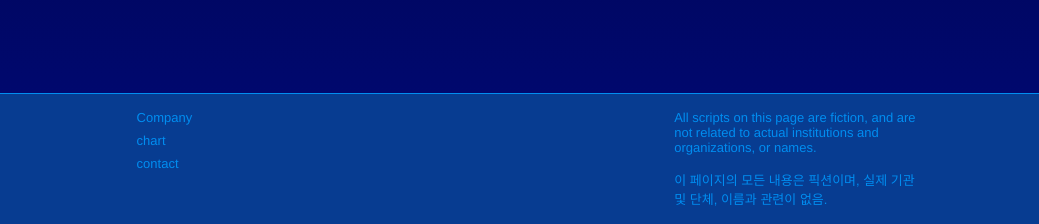
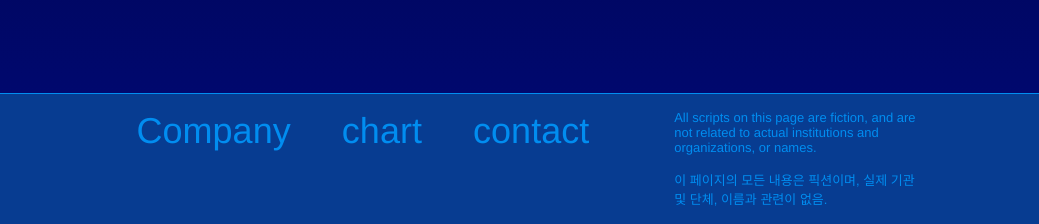
Before and after one commit to Sangmin-Jo/Webp.1-10Weeks, a plain HTML site: page pagecontact/index.html in a window 1280 px wide. Shown: the part 1080-1304 px from the top of the page, 241-1280 px from the left. Drawn offline with Linux system fonts and the light colour scheme.

Commit message:
Update index.html

```diff
--- a/pagecontact/index.html
+++ b/pagecontact/index.html
@@ -36,18 +36,17 @@
 	</main>
 
 	<footer>
-		<div class="layout flex red">
-			<div class="col4 grey">
+		<div class="layout flex">
+			<div class="col4">
 				<img src="./img/logo-footer.png" width="50%">
 			</div>
-			<div class="col4 grey">
-				<a href="../pagecompany/index.html"><h6 class="col12 t-blue left tight" style="margin-bottom: 8px;">Company</h6></a>
-				<a href="../pagechart/index.html"><h6 class="col12 t-blue left tight" style="margin-bottom: 8px;">chart</h6></a>
-				<a href="../pagecontact/index.html"><h6 class="col12 t-blue left tight" style="margin-bottom: 8px;">contact</h6></a>
-			</div>
-			<div class="col4 grey">
+			<div class="col2 flex" style="gap: 4vw;">
+				<a href="./pagecompany/index.html" style="padding: 0;"><h4 class="t-blue left tight" >Company</h4></a>
+				<a href="./pagechart/index.html" style="padding: 0;"><h4 class="t-blue left tight" >chart</h4></a>
+				<a href="./pagecontact/index.html" style="padding: 0;"><h4 class="t-blue left tight" >contact</h4></a>
 			</div>
 			<h6 class="col4 t-blue left tight">	All scripts on this page are fiction, and are not related to actual institutions and organizations, or names. <br><br>이 페이지의 모든 내용은 픽션이며, 실제 기관 및 단체, 이름과 관련이 없음.
+			</h6>
 		</div>
 	</footer>
 
```
